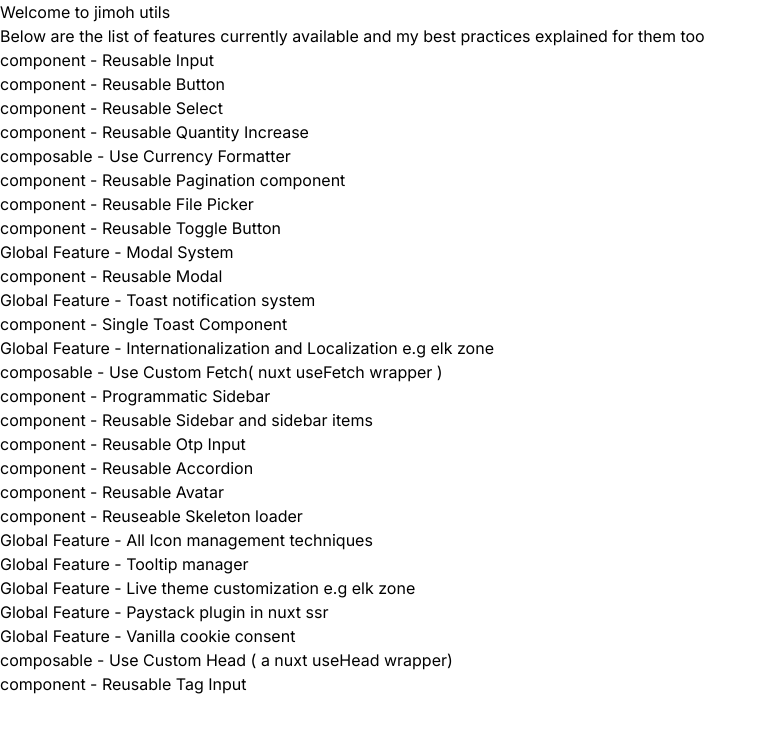
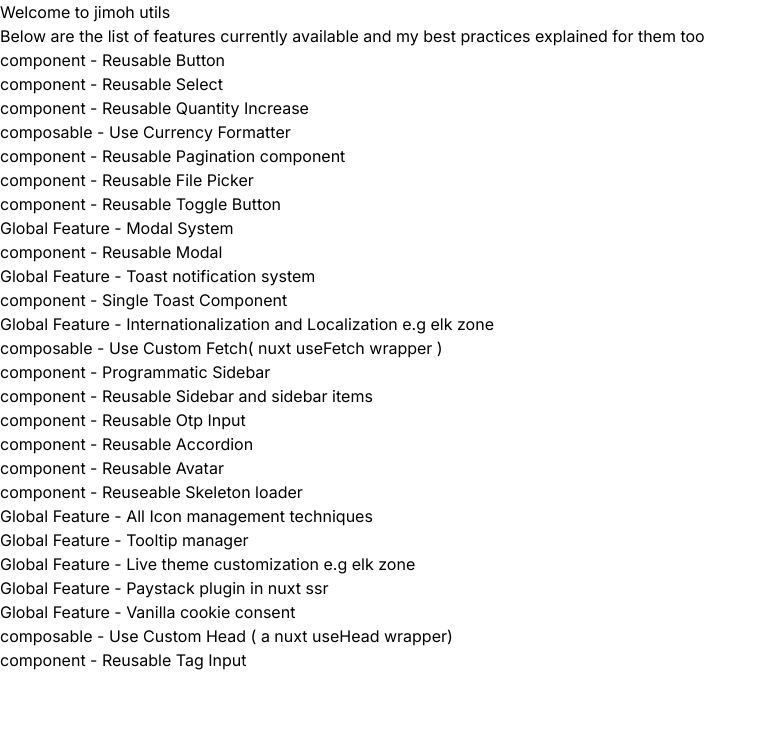
Before and after one commit to jimoh-sodiq/vue-utils, a Nuxt app: page / in a window 1280 px wide. Shown: the top 732 px of the page, without its empty margins (0-767 px from the left). Built offline with nearby package versions, Linux system fonts and the light colour scheme.

Commit message:
updated the completed list

```diff
--- a/pages/index.vue
+++ b/pages/index.vue
@@ -12,7 +12,6 @@
 
 <script setup lang="ts">
 const featureList = [
-  "component - Reusable Input",
   "component - Reusable Button",
   "component - Reusable Select",
   "component - Reusable Quantity Increase",
@@ -43,5 +42,6 @@
 
 const completedFeatures = [
     "composable - Use Table Selection",
+    "component - Reusable Input",
 ]
 </script>
```
